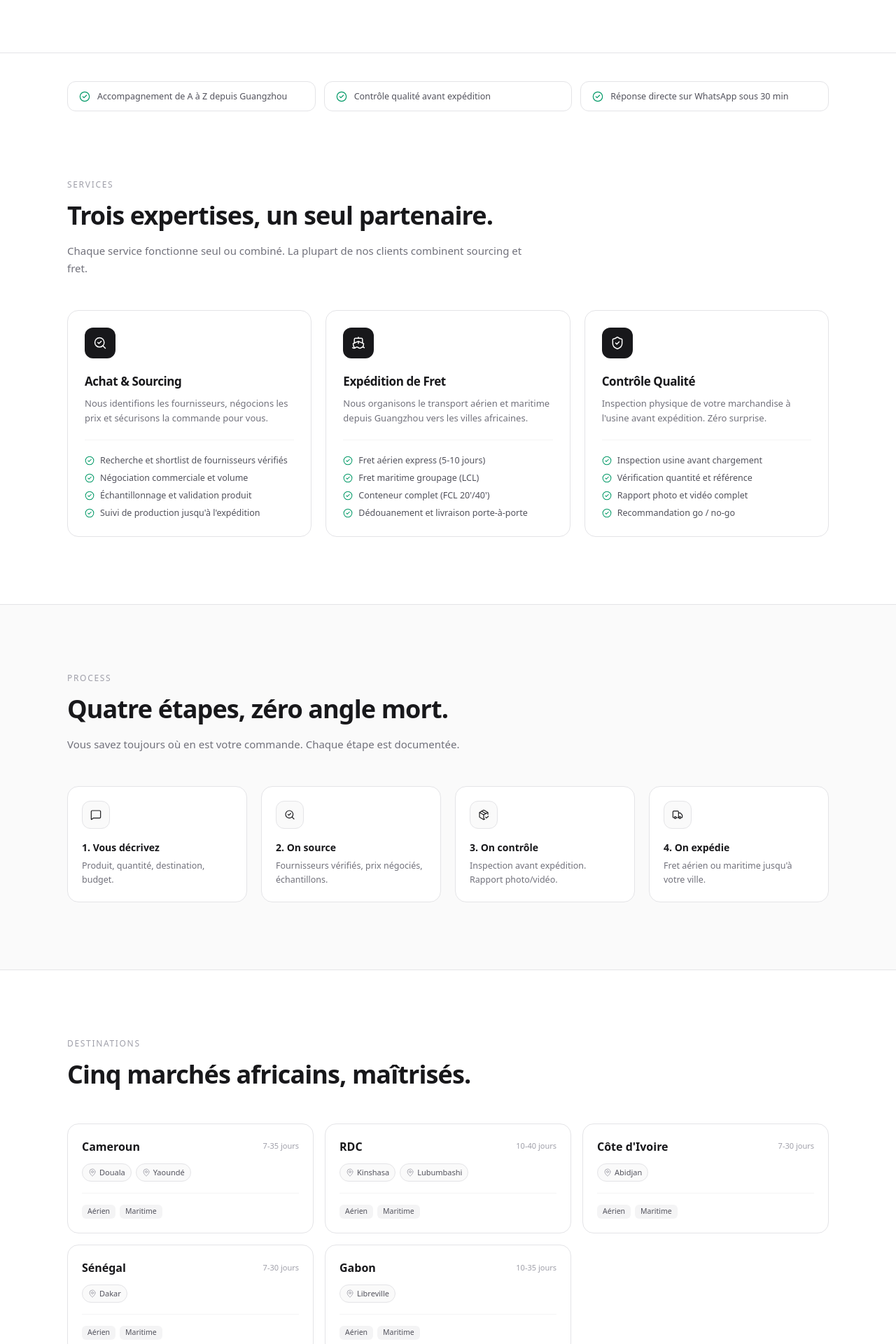
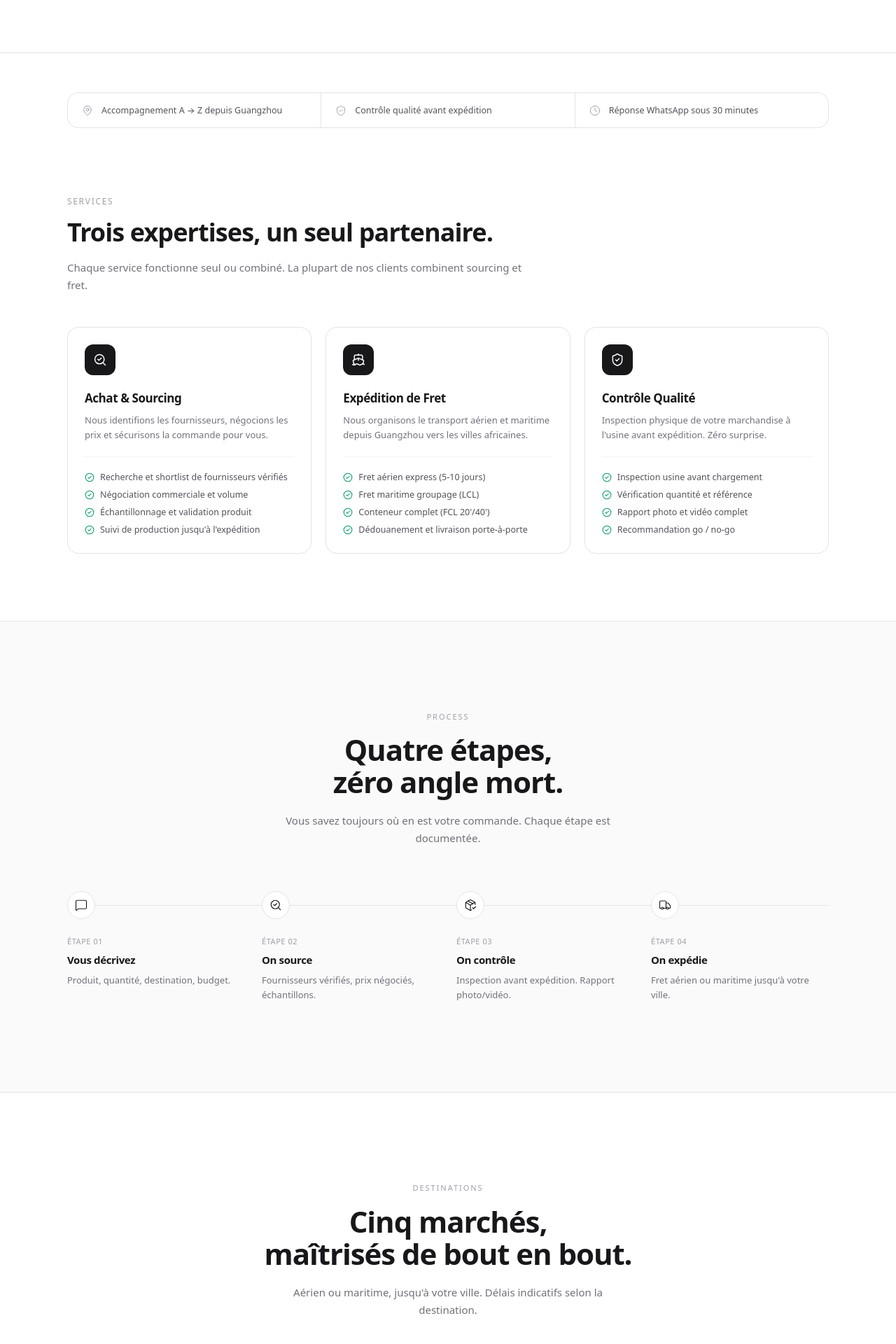
Before and after one commit to PATAWALA/China-Sourcing-, a Next.js app: page / in a window 1280 px wide. Shown: the part 700-2620 px from the top of the page at 70% size. Built offline with nearby package versions, Linux system fonts and the light colour scheme.

Commit message:
984 update

```diff
--- a/src/components/sections/Destinations.tsx
+++ b/src/components/sections/Destinations.tsx
@@ -1,39 +1,56 @@
-import { MapPin } from "lucide-react";
 import { destinations } from "@/data/content";
 import { Container } from "@/components/ui/Container";
 
 export function Destinations() {
   return (
-    <section id="destinations" className="py-20 sm:py-24">
+    <section id="destinations" className="py-24 sm:py-32">
       <Container>
-        <div className="max-w-2xl">
-          <p className="text-[12px] font-medium uppercase tracking-[0.14em] text-zinc-400">Destinations</p>
-          <h2 className="mt-3 text-[28px] font-semibold leading-tight tracking-tight text-zinc-900 sm:text-[36px]">
-            Cinq marchés africains, maîtrisés.
+        <div className="mx-auto max-w-2xl text-center">
+          <p className="text-[11px] font-medium uppercase tracking-[0.18em] text-zinc-400">
+            Destinations
+          </p>
+          <h2 className="mt-4 text-[32px] font-semibold leading-[1.1] tracking-tight text-zinc-900 sm:text-[42px]">
+            Cinq marchés,
+            <br className="hidden sm:block" /> maîtrisés de bout en bout.
           </h2>
+          <p className="mx-auto mt-5 max-w-lg text-[15px] leading-relaxed text-zinc-500">
+            Aérien ou maritime, jusqu'à votre ville. Délais indicatifs selon
+            la destination.
+          </p>
         </div>
 
-        <div className="mt-12 grid gap-4 sm:grid-cols-2 lg:grid-cols-3">
+        <div className="mx-auto mt-16 grid max-w-4xl gap-3 sm:grid-cols-2 lg:grid-cols-3">
           {destinations.map((d) => (
-            <div key={d.country} className="rounded-2xl border border-zinc-200 bg-white p-5">
-              <div className="flex items-center justify-between">
-                <h3 className="text-[16px] font-semibold text-zinc-900">{d.country}</h3>
-                <span className="text-[11px] text-zinc-400">{d.leadTime}</span>
+            <div
+              key={d.country}
+              className="flex flex-col rounded-2xl border border-zinc-200 bg-white p-5 transition-colors hover:border-zinc-300"
+            >
+              <div className="flex items-baseline justify-between gap-3">
+                <h3 className="text-[15px] font-semibold tracking-tight text-zinc-900">
+                  {d.country}
+                </h3>
+                <span className="text-[11px] tabular-nums text-zinc-400">
+                  {d.leadTime}
+                </span>
               </div>
+
               <ul className="mt-3 flex flex-wrap gap-1.5">
                 {d.cities.map((c) => (
                   <li
                     key={c}
-                    className="inline-flex items-center gap-1 rounded-full border border-zinc-200 bg-zinc-50 px-2 py-1 text-[11px] text-zinc-600"
+                    className="rounded-md border border-zinc-200 bg-zinc-50 px-2 py-[3px] text-[11px] text-zinc-600"
                   >
-                    <MapPin className="h-3 w-3 text-zinc-400" strokeWidth={1.75} />
                     {c}
                   </li>
                 ))}
               </ul>
+
               <div className="mt-4 flex gap-1.5 border-t border-zinc-100 pt-4">
                 {d.modes.map((m) => (
-                  <span key={m} className="rounded-md bg-zinc-100 px-2 py-0.5 text-[10.5px] font-medium text-zinc-600">
+                  <span
+                    key={m}
+                    className="rounded-md bg-zinc-900 px-2 py-[3px] text-[10.5px] font-medium uppercase tracking-wider text-white"
+                  >
                     {m}
                   </span>
                 ))}
--- a/src/components/sections/Process.tsx
+++ b/src/components/sections/Process.tsx
@@ -3,32 +3,54 @@ import { Container } from "@/components/ui/Container";
 
 export function Process() {
   return (
-    <section id="process" className="border-y border-zinc-200 bg-zinc-50 py-20 sm:py-24">
+    <section
+      id="process"
+      className="border-y border-zinc-200 bg-zinc-50 py-24 sm:py-32"
+    >
       <Container>
-        <div className="max-w-2xl">
-          <p className="text-[12px] font-medium uppercase tracking-[0.14em] text-zinc-400">Process</p>
-          <h2 className="mt-3 text-[28px] font-semibold leading-tight tracking-tight text-zinc-900 sm:text-[36px]">
-            Quatre étapes, zéro angle mort.
+        <div className="mx-auto max-w-2xl text-center">
+          <p className="text-[11px] font-medium uppercase tracking-[0.18em] text-zinc-400">
+            Process
+          </p>
+          <h2 className="mt-4 text-[32px] font-semibold leading-[1.1] tracking-tight text-zinc-900 sm:text-[42px]">
+            Quatre étapes,
+            <br className="hidden sm:block" /> zéro angle mort.
           </h2>
-          <p className="mt-4 text-[15px] leading-relaxed text-zinc-500">
-            Vous savez toujours où en est votre commande. Chaque étape est documentée.
+          <p className="mx-auto mt-5 max-w-lg text-[15px] leading-relaxed text-zinc-500">
+            Vous savez toujours où en est votre commande. Chaque étape est
+            documentée.
           </p>
         </div>
 
-        <div className="mt-12 grid gap-5 sm:grid-cols-2 lg:grid-cols-4">
-          {process.map((step) => {
+        <ol className="relative mt-16 grid gap-10 sm:grid-cols-2 lg:grid-cols-4 lg:gap-6">
+          {/* Ligne de connexion desktop */}
+          <div
+            aria-hidden
+            className="pointer-events-none absolute left-0 right-0 top-5 hidden h-px bg-zinc-200 lg:block"
+          />
+
+          {process.map((step, i) => {
             const Icon = step.icon;
+
             return (
-              <div key={step.title} className="rounded-2xl border border-zinc-200 bg-white p-5">
-                <span className="flex h-10 w-10 items-center justify-center rounded-xl border border-zinc-200 bg-zinc-50 text-zinc-900">
-                  <Icon className="h-4 w-4" strokeWidth={1.75} />
-                </span>
-                <h3 className="mt-4 text-[14px] font-semibold text-zinc-900">{step.title}</h3>
-                <p className="mt-1.5 text-[12.5px] leading-relaxed text-zinc-500">{step.desc}</p>
-              </div>
+              <li key={step.title} className="relative">
+                <div className="relative z-10 flex h-10 w-10 items-center justify-center rounded-full border border-zinc-200 bg-white text-zinc-900">
+                  <Icon className="h-[18px] w-[18px]" strokeWidth={1.5} />
+                </div>
+
+                <p className="mt-6 text-[11px] font-medium tabular-nums tracking-wider text-zinc-400">
+                  ÉTAPE 0{i + 1}
+                </p>
+                <h3 className="mt-1.5 text-[15px] font-semibold tracking-tight text-zinc-900">
+                  {step.title.replace(/^\d+\.\s*/, "")}
+                </h3>
+                <p className="mt-2 text-[13px] leading-relaxed text-zinc-500">
+                  {step.desc}
+                </p>
+              </li>
             );
           })}
-        </div>
+        </ol>
       </Container>
     </section>
   );
--- a/src/components/sections/QualifiedForm.tsx
+++ b/src/components/sections/QualifiedForm.tsx
@@ -1,7 +1,7 @@
 "use client";
 
 import { useMemo, useState } from "react";
-import { MessageSquare } from "lucide-react";
+import { ArrowRight, Check } from "lucide-react";
 import { services, destinations } from "@/data/content";
 import { buildWhatsAppUrl } from "@/lib/whatsapp";
 import { Container } from "@/components/ui/Container";
@@ -33,116 +33,184 @@ export function QualifiedForm() {
     [need, destination, mode, details],
   );
 
+  const filledCount =
+    (destination ? 1 : 0) + (details.trim().length > 3 ? 1 : 0);
+
   return (
-    <section id="contact" className="py-20 sm:py-24">
+    <section id="contact" className="py-24 sm:py-32">
       <Container>
-        <div className="mx-auto max-w-3xl">
+        <div className="mx-auto max-w-2xl">
+          {/* Header */}
           <div className="text-center">
-            <p className="text-[12px] font-medium uppercase tracking-[0.14em] text-zinc-400">Contact</p>
-            <h2 className="mt-3 text-[28px] font-semibold leading-tight tracking-tight text-zinc-900 sm:text-[36px]">
+            <p className="text-[11px] font-medium uppercase tracking-[0.18em] text-zinc-400">
+              Devis
+            </p>
+            <h2 className="mt-4 text-[32px] font-semibold leading-[1.1] tracking-tight text-zinc-900 sm:text-[42px]">
               Décrivez votre besoin.
             </h2>
-            <p className="mt-4 text-[15px] leading-relaxed text-zinc-500">
-              Réponse sous 48h. Directement sur WhatsApp.
+            <p className="mx-auto mt-5 max-w-md text-[15px] leading-relaxed text-zinc-500">
+              Réponse qualifiée sous 48h, directement sur WhatsApp.
             </p>
           </div>
 
-          <div className="mt-10 rounded-3xl border border-zinc-200 bg-white p-6 sm:p-8">
-            <div className="grid gap-5">
-              <Field label="Type de besoin">
+          {/* Form card */}
+          <div className="mt-14 overflow-hidden rounded-3xl border border-zinc-200 bg-white">
+            {/* Barre de progression */}
+            <div className="flex items-center justify-between border-b border-zinc-100 px-6 py-4 sm:px-8">
+              <span className="text-[11px] font-medium uppercase tracking-[0.14em] text-zinc-400">
+                Demande qualifiée
+              </span>
+              <span className="text-[11px] font-medium tabular-nums text-zinc-400">
+                {filledCount} / 2
+              </span>
+            </div>
+
+            <div className="flex flex-col gap-7 p-6 sm:p-8">
+              {/* Besoin */}
+              <Field index="01" label="Type de besoin">
                 <div className="grid grid-cols-1 gap-2 sm:grid-cols-3">
                   {services.map((s) => {
                     const Icon = s.icon;
                     const active = need === s.id;
+
                     return (
                       <button
                         key={s.id}
                         type="button"
                         onClick={() => setNeed(s.id)}
                         className={cn(
-                          "flex items-center gap-2.5 rounded-xl border px-3.5 py-3 text-left text-[13px] font-medium transition-all",
+                          "relative flex items-center gap-2.5 rounded-xl border px-3.5 py-3 text-left text-[13px] font-medium transition-all",
                           active
                             ? "border-zinc-900 bg-zinc-900 text-white"
-                            : "border-zinc-200 bg-zinc-50 text-zinc-700 hover:border-zinc-300",
+                            : "border-zinc-200 bg-white text-zinc-700 hover:border-zinc-300",
                         )}
                       >
-                        <Icon className="h-4 w-4 shrink-0" strokeWidth={1.75} />
-                        {s.label}
+                        <Icon className="h-4 w-4 shrink-0" strokeWidth={1.5} />
+                        <span className="truncate">{s.label}</span>
+                        {active && (
+                          <Check
+                            className="ml-auto h-3.5 w-3.5 shrink-0"
+                            strokeWidth={2}
+                          />
+                        )}
                       </button>
                     );
                   })}
                 </div>
               </Field>
 
+              {/* Destination + Mode */}
               <div className="grid gap-5 sm:grid-cols-2">
-                <Field label="Destination">
+                <Field index="02" label="Destination">
+                  <div className="relative">
                     <select
                       value={destination}
                       onChange={(e) => setDestination(e.target.value)}
-                    className="h-11 w-full rounded-xl border border-zinc-200 bg-zinc-50 px-3.5 text-[14px] outline-none focus:border-zinc-400 focus:bg-white"
+                      className={cn(
+                        "h-11 w-full cursor-pointer appearance-none rounded-xl border border-zinc-200 bg-white pl-3.5 pr-10 text-[14px] outline-none transition-colors focus:border-zinc-900",
+                        destination ? "text-zinc-900" : "text-zinc-400",
+                      )}
                     >
-                    <option value="" disabled>Sélectionner un pays / une ville</option>
+                      <option value="" disabled>
+                        Pays / ville
+                      </option>
                       {destinations.map((d) => (
                         <optgroup key={d.country} label={d.country}>
                           {d.cities.map((c) => (
-                          <option key={c} value={`${c}, ${d.country}`}>{c}</option>
+                            <option key={c} value={`${c}, ${d.country}`}>
+                              {c}, {d.country}
+                            </option>
                           ))}
                         </optgroup>
                       ))}
                     </select>
+
+                    <svg
+                      className="pointer-events-none absolute right-3.5 top-1/2 h-3.5 w-3.5 -translate-y-1/2 text-zinc-400"
+                      viewBox="0 0 12 12"
+                      fill="none"
+                    >
+                      <path
+                        d="M3 4.5L6 7.5L9 4.5"
+                        stroke="currentColor"
+                        strokeWidth="1.5"
+                        strokeLinecap="round"
+                        strokeLinejoin="round"
+                      />
+                    </svg>
+                  </div>
                 </Field>
 
-                <Field label="Mode d'expédition">
-                  <div className="grid grid-cols-3 gap-2">
-                    {MODES.map((m) => (
+                <Field index="03" label="Mode d'expédition">
+                  <div className="grid grid-cols-3 gap-1.5">
+                    {MODES.map((m) => {
+                      const active = mode === m.id;
+                      return (
                         <button
                           key={m.id}
                           type="button"
                           onClick={() => setMode(m.id)}
                           className={cn(
-                          "h-11 rounded-xl border text-[13px] font-medium transition-all",
-                          mode === m.id
+                            "h-11 rounded-xl border text-[12.5px] font-medium transition-all",
+                            active
                               ? "border-zinc-900 bg-zinc-900 text-white"
-                            : "border-zinc-200 bg-zinc-50 text-zinc-600 hover:border-zinc-300",
+                              : "border-zinc-200 bg-white text-zinc-600 hover:border-zinc-300",
                           )}
                         >
                           {m.label}
                         </button>
-                    ))}
+                      );
+                    })}
                   </div>
                 </Field>
               </div>
 
-              <Field label="Votre besoin en une phrase">
-                <input
-                  type="text"
+              {/* Détails */}
+              <Field index="04" label="Votre besoin en une phrase" required>
+                <textarea
+                  rows={2}
                   value={details}
                   onChange={(e) => setDetails(e.target.value)}
-                  placeholder="Ex : 200 montres connectées, budget 5000€"
-                  className="h-11 w-full rounded-xl border border-zinc-200 bg-zinc-50 px-3.5 text-[14px] outline-none placeholder:text-zinc-400 focus:border-zinc-400 focus:bg-white"
+                  placeholder="Ex : 200 montres connectées, budget 5 000 €, livraison à Douala."
+                  className="w-full resize-none rounded-xl border border-zinc-200 bg-white px-3.5 py-3 text-[14px] leading-relaxed outline-none transition-colors placeholder:text-zinc-400 focus:border-zinc-900"
                 />
               </Field>
 
+              {/* CTA */}
+              <div className="mt-1">
                 <a
                   href={canSubmit ? url : undefined}
                   target="_blank"
                   rel="noopener noreferrer"
                   aria-disabled={!canSubmit}
-                onClick={(e) => { if (!canSubmit) e.preventDefault(); }}
+                  onClick={(e) => {
+                    if (!canSubmit) e.preventDefault();
+                  }}
                   className={cn(
-                  "mt-2 flex h-14 w-full items-center justify-center gap-2 rounded-xl text-[15px] font-semibold transition-all",
+                    "flex h-13 w-full items-center justify-between gap-3 rounded-xl px-5 text-[14.5px] font-medium transition-all",
                     canSubmit
-                    ? "bg-emerald-600 text-white hover:bg-emerald-700 active:scale-[0.99]"
+                      ? "bg-zinc-900 text-white hover:bg-zinc-800 active:scale-[0.99]"
                       : "cursor-not-allowed bg-zinc-100 text-zinc-400",
                   )}
                 >
-                <MessageSquare className="h-[18px] w-[18px]" strokeWidth={1.75} />
-                Envoyer sur WhatsApp
+                  <span>
+                    {canSubmit
+                      ? "Envoyer ma demande"
+                      : "Complétez les champs requis"}
+                  </span>
+                  <ArrowRight
+                    className={cn(
+                      "h-4 w-4 transition-transform",
+                      canSubmit && "group-hover:translate-x-0.5",
+                    )}
+                    strokeWidth={1.75}
+                  />
                 </a>
 
-              <p className="text-center text-[11.5px] text-zinc-400">
-                Réponse directe sous 30 min · sans engagement
+                <p className="mt-3 text-center text-[11.5px] text-zinc-400">
+                  Réponse WhatsApp sous 30 min · sans engagement
                 </p>
+              </div>
             </div>
           </div>
         </div>
@@ -151,10 +219,28 @@ export function QualifiedForm() {
   );
 }
 
-function Field({ label, children }: { label: string; children: React.ReactNode }) {
+function Field({
+  index,
+  label,
+  required,
+  children,
+}: {
+  index: string;
+  label: string;
+  required?: boolean;
+  children: React.ReactNode;
+}) {
   return (
     <div>
-      <label className="mb-2 block text-[12px] font-medium text-zinc-600">{label}</label>
+      <div className="mb-2.5 flex items-center gap-2">
+        <span className="text-[10px] font-medium tabular-nums tracking-wider text-zinc-300">
+          {index}
+        </span>
+        <label className="text-[12px] font-medium text-zinc-600">
+          {label}
+          {required && <span className="ml-1 text-zinc-400">· requis</span>}
+        </label>
+      </div>
       {children}
     </div>
   );
--- a/src/components/sections/TrustBadges.tsx
+++ b/src/components/sections/TrustBadges.tsx
@@ -1,15 +1,25 @@
-import { CheckCircle2 } from "lucide-react";
-import { trustBadges } from "@/data/content";
+import { ShieldCheck, Clock, MapPin } from "lucide-react";
 import { Container } from "@/components/ui/Container";
+
+const POINTS = [
+  { icon: MapPin, label: "Accompagnement A → Z depuis Guangzhou" },
+  { icon: ShieldCheck, label: "Contrôle qualité avant expédition" },
+  { icon: Clock, label: "Réponse WhatsApp sous 30 minutes" },
+] as const;
 
 export function TrustBadges() {
   return (
-    <Container className="pt-10">
-      <ul className="grid gap-3 sm:grid-cols-3">
-        {trustBadges.map((p) => (
-          <li key={p} className="flex items-center gap-2.5 rounded-xl border border-zinc-200 bg-white px-4 py-3">
-            <CheckCircle2 className="h-4 w-4 shrink-0 text-emerald-600" strokeWidth={1.75} />
-            <span className="text-[12.5px] leading-snug text-zinc-600">{p}</span>
+    <Container className="pt-14">
+      <ul className="grid gap-px overflow-hidden rounded-2xl border border-zinc-200 bg-zinc-200 sm:grid-cols-3">
+        {POINTS.map(({ icon: Icon, label }) => (
+          <li
+            key={label}
+            className="flex items-center gap-3 bg-white px-5 py-4"
+          >
+            <Icon className="h-4 w-4 shrink-0 text-zinc-400" strokeWidth={1.5} />
+            <span className="text-[12.5px] leading-snug text-zinc-600">
+              {label}
+            </span>
           </li>
         ))}
       </ul>
```
Also changed, not shown: src/components/sections/FAQ.tsx (added, +82 -0 lines). Lines whose indentation alone changed are shown as unchanged.
